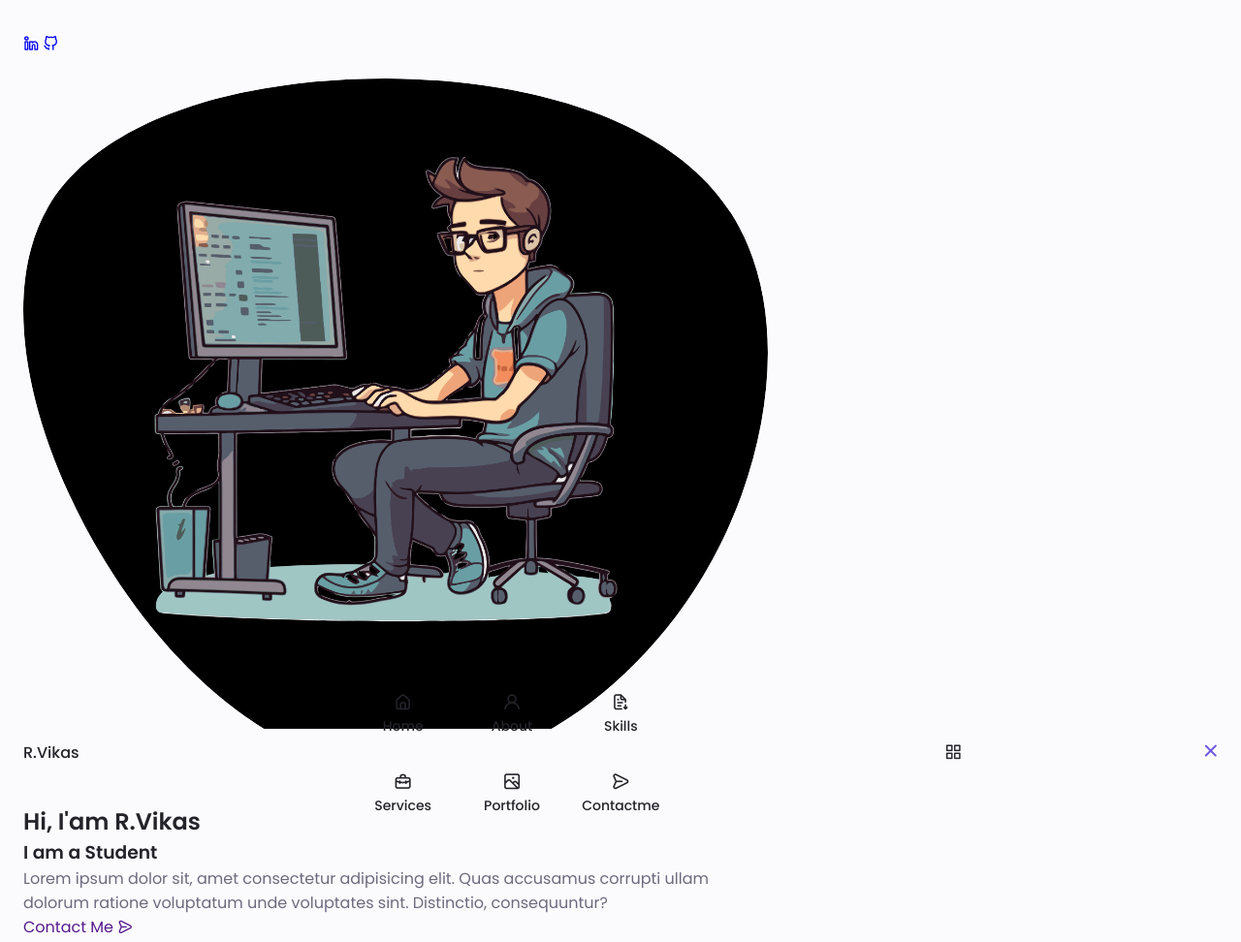
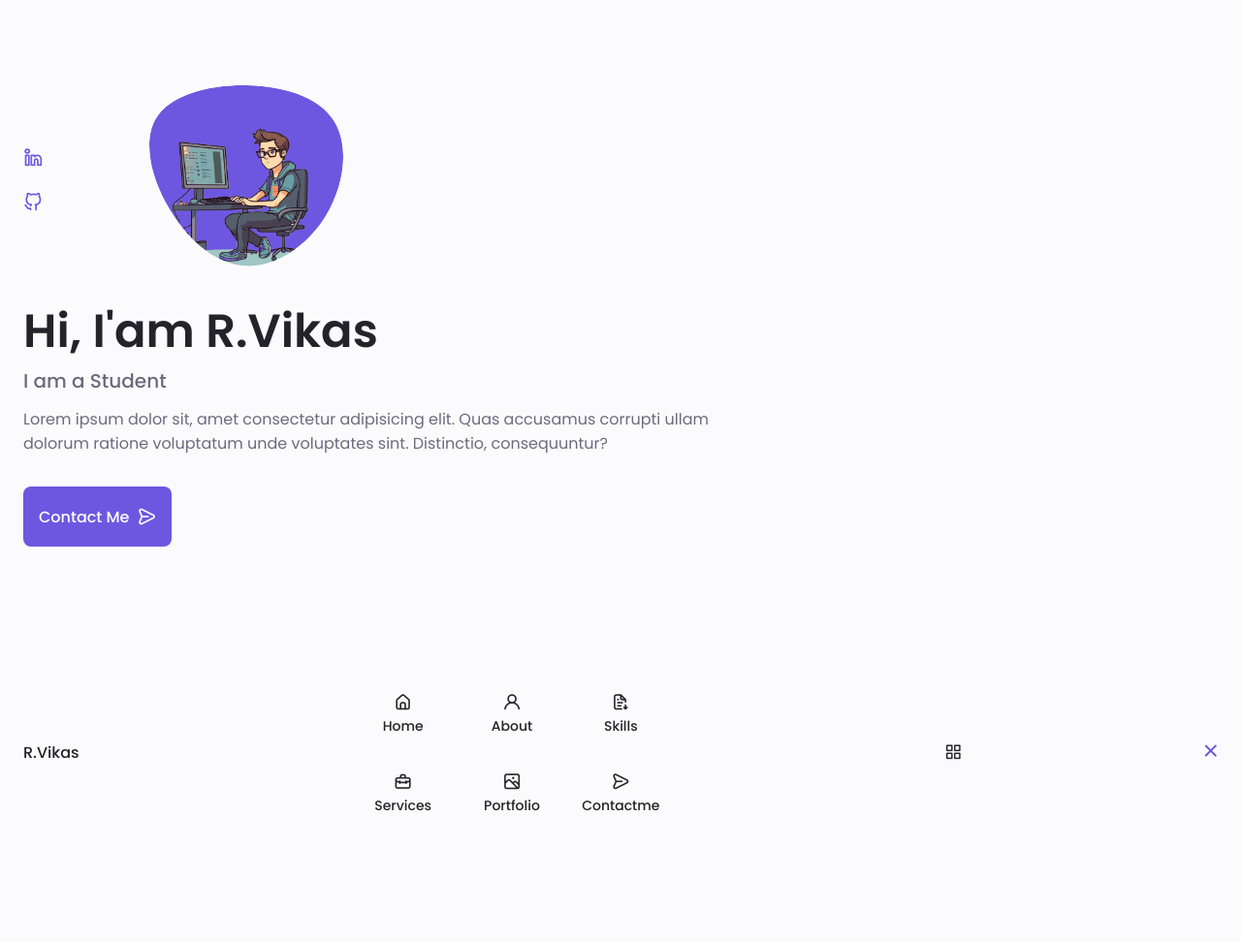
Before and after one commit to vikasr123456/Portfolio1, a plain HTML site: page index.html in a window 1280 px wide. Shown: the top 972 px of the page at 97% size. Drawn offline with nearby package versions, Linux system fonts and the light colour scheme.

Commit message:
second Commit v2

```diff
--- a/assets/css/styles.css
+++ b/assets/css/styles.css
@@ -237,20 +237,126 @@ img {
   bottom: 0;
 }
 
-.home__blob-img{
+/* .home__blob-img{
   width: 100%;
   height: 80%;
-}
+} */
 
 /* Active link */
 
 /* Change background header */
 
 /*==================== HOME ====================*/
+.home__container{
+  gap: 1rem;
+}
+
+.home__content{
+  grid-template-columns: .5fr 3fr;
+  padding-top: 3.5rem;
+  align-items: center;
+}
+
+.home__social{
+  display: grid;
+  grid-template-columns: max-content;
+  row-gap: 1rem;
+}
+
+.home__social-icon{
+  font-size: 1.25rem;
+  color: var(--first-color);
+}
+
+.home__social-icon:hover{
+  color: var(--first-color-alt);
+}
+
+.home__blob{
+  width: 200px;
+  fill: var(--first-color);
+}
+
+.home__blob-img{
+  width: 170px;
+}
+
+.home__data{
+  grid-column: 1/3;
+}
+
+.home__title{
+  font-size: var(--big-font-size);
+}
+
+.home__subtitle{
+  font-size: var(--h3-font-size);
+  color: var(--text-color);
+  font-weight: var(--font-medium);
+  margin-bottom: var(--mb-0-75);
+}
+
+.home__description{
+  margin-bottom: var(--mb-2);
+}
+
+.home__scroll{
+  display: none;
+}
+
+.home__scroll-button{
+  color: var(--first-color);
+  transition: 0.3s;
+}
+
+.home__scroll-button:hover{
+  transform: translateY(0.25rem);
+}
+
+.home__scroll-mouse{
+  font-size: 2rem;
+}
+
+.home__scroll-name{
+  font-size: var(--small-font-size);
+  color: var(--title-color);
+  font-weight: var(--font-medium);
+  margin-right: var(--mb-0-25);
+}
+
+.home__scroll-arrow{
+  font-size: 1.25rem;
+}
 
 /*==================== BUTTONS ====================*/
 
+.button{
+  display: inline-block;
+  background-color: var(--first-color);
+  color: #fff;
+  padding: 1rem;
+  border-radius: 0.5rem;
+  font-weight: var(--font-medium);
+}
+
+.button:hover{
+  background-color: var(--first-color-alt);
+}
+
+.button__icon{
+  font-size: 1.25rem;
+  margin-left: var(--mb-0-5);
+  transition: .3s;
+}
+
+.button--flex{
+  display: inline-flex;
+  align-items: center;
+}
+
 /*==================== ABOUT ====================*/
+
+
 
 /*==================== SKILLS ====================*/
 
--- a/index.html
+++ b/index.html
@@ -1,5 +1,6 @@
 <!DOCTYPE html>
 <html lang="en">
+
 <head>
     <meta charset="UTF-8">
     <meta name="viewport" content="width=device-width, initial-scale=1.0">
@@ -16,6 +17,7 @@
 
     <title>Responsive Portfolio Website</title>
 </head>
+
 <body>
     <!--==================== HEADER ====================-->
     <header class="header" id="header">
@@ -82,30 +84,40 @@
                         </a>
                     </div>
                     <div class="home__img">
-                            <svg class="home__blob" viewBox="0 0 200 187" xmlns="http://www.w3.org/2000/svg" xmlns:xlink="http://www.w3.org/1999/xlink">
+                        <svg class="home__blob" viewBox="0 0 200 187" xmlns="http://www.w3.org/2000/svg"
+                            xmlns:xlink="http://www.w3.org/1999/xlink">
                             <mask id="mask0" mask-type="alpha">
                                 <path d="M190.312 36.4879C206.582 62.1187 201.309 102.826 182.328 134.186C163.346 165.547
                                     130.807 187.559 100.226 186.353C69.6454 185.297 41.0228 161.023 21.7403 129.362C2.45775
                                     97.8511 -7.48481 59.1033 6.67581 34.5279C20.9871 10.1032 59.7028 -0.149132 97.9666
-                                    0.00163737C136.23 0.303176 174.193 10.857 190.312 36.4879Z"/>
+                                    0.00163737C136.23 0.303176 174.193 10.857 190.312 36.4879Z" />
                             </mask>
                             <g mask="url(#mask0)">
                                 <path d="M190.312 36.4879C206.582 62.1187 201.309 102.826 182.328 134.186C163.346
                                     165.547 130.807 187.559 100.226 186.353C69.6454 185.297 41.0228 161.023 21.7403
                                     129.362C2.45775 97.8511 -7.48481 59.1033 6.67581 34.5279C20.9871 10.1032 59.7028
-                                    -0.149132 97.9666 0.00163737C136.23 0.303176 174.193 10.857 190.312 36.4879Z"/>
-                                    <image class="home__blob-img" href="assets/img/perfill.png"/>
+                                    -0.149132 97.9666 0.00163737C136.23 0.303176 174.193 10.857 190.312 36.4879Z" />
+                                <image class="home__blob-img" x="12" y="21" href="assets/img/perfill.png" />
                             </g>
                         </svg>
                     </div>
                     <div class="home__data">
                         <h1 class="home__title">Hi, I'am R.Vikas</h1>
                         <h3 class="home__subtitle">I am a Student</h3>
-                            <p class="home__description">Lorem ipsum dolor sit, amet consectetur adipisicing elit. Quas accusamus corrupti ullam dolorum ratione voluptatum unde voluptates sint. Distinctio, consequuntur?</p>
+                        <p class="home__description">Lorem ipsum dolor sit, amet consectetur adipisicing elit. Quas
+                            accusamus corrupti ullam dolorum ratione voluptatum unde voluptates sint. Distinctio,
+                            consequuntur?</p>
                         <a href="" class="button button--flex">
                             Contact Me <i class="uil uil-message button__icon"></i>
                         </a>
                     </div>
+                </div>
+                <div class="home__scroll">
+                    <a href="#about" class="home__scroll-button button--flex"><i
+                            class="uil uil-mouse-alt home__scroll-mouse">
+                            <span class="home__scroll-name">Scroll Down</span>
+                            <i class="uil uil-arrow-down home__scroll-arrow"></i>
+                        </i></a>
                 </div>
             </div>
         </section>
@@ -165,4 +177,5 @@
     <!--==================== MAIN JS ====================-->
     <script src="assets/js/main.js"></script>
 </body>
+
 </html>
```
Lines whose indentation alone changed are shown as unchanged.
